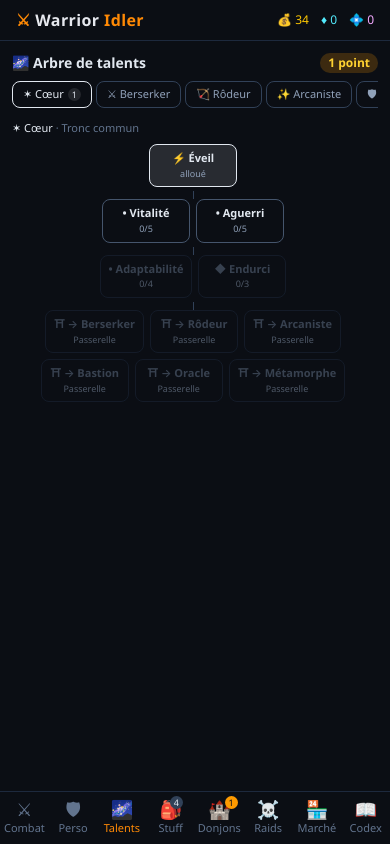
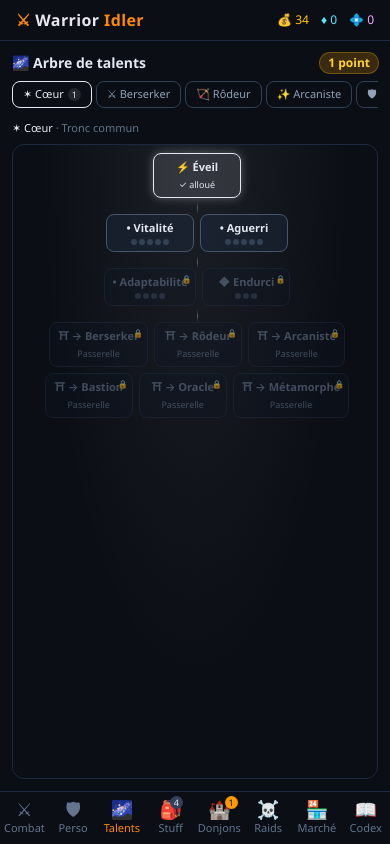
Before and after one commit to Maxilyas/WarriorIdler, a React (Vite) app: page / in a window 390 px wide. Both pictures are taken after a click on the button "🌌 Talents". Built offline with nearby package versions, Linux system fonts and the light colour scheme.

Commit message:
Warrior Idler v0.14 -- Ajout de talents en deux temps pour mobile + refonte du design (arbres de talents

```diff
--- a/src/components/TalentTree.tsx
+++ b/src/components/TalentTree.tsx
@@ -19,18 +19,29 @@ export function TalentTree() {
   const setActiveChar = useGame((s) => s.setActiveChar)
   const char = characters[activeChar] ?? characters[0]
   const [cid, setCid] = useState<ConstellationId>('coeur')
+  const [selected, setSelected] = useState<string | null>(null)
   if (!char) return null
 
   const meta = CONSTELLATIONS[cid]
   const nodes = talentsByConstellation(cid)
   const tiers = [...new Set(nodes.map((n) => n.tier))].sort((a, b) => a - b)
+  const selectedNode = selected ? nodes.find((n) => n.id === selected) ?? null : null
+
+  const switchCid = (id: ConstellationId) => { setCid(id); setSelected(null) }
 
   return (
     <div className="flex h-full flex-col">
       {/* En-tête : roster + points */}
       <div className="mb-2 flex items-center justify-between gap-2">
         <div className="text-sm font-semibold text-slate-200">🌌 Arbre de talents</div>
-        <span className="rounded-full bg-amber-500/20 px-2 py-0.5 text-xs font-semibold text-amber-300">
+        <span
+          className={
+            'rounded-full px-2 py-0.5 text-xs font-semibold ' +
+            (char.talentPoints > 0
+              ? 'bg-amber-500/20 text-amber-300 ring-1 ring-amber-400/40'
+              : 'bg-slate-800 text-slate-500')
+          }
+        >
           {char.talentPoints} point{char.talentPoints > 1 ? 's' : ''}
         </span>
       </div>
@@ -40,7 +51,7 @@ export function TalentTree() {
           {characters.map((c, i) => (
             <button
               key={c.id}
-              onClick={() => setActiveChar(i)}
+              onClick={() => { setActiveChar(i); setSelected(null) }}
               className={
                 'flex-1 truncate rounded px-2 py-1 text-[11px] font-medium ' +
                 (i === activeChar ? 'bg-orange-500/20 text-orange-200' : 'bg-slate-800 text-slate-400')
@@ -61,7 +72,7 @@ export function TalentTree() {
           return (
             <button
               key={id}
-              onClick={() => setCid(id)}
+              onClick={() => switchCid(id)}
               className={'shrink-0 rounded-lg border px-2.5 py-1 text-[11px] font-medium transition-colors ' + (active ? 'border-current' : m.archetype ? 'border-amber-700/50 text-slate-300 hover:border-amber-500' : 'border-slate-700 text-slate-400 hover:border-slate-500')}
               style={active ? { color: m.color } : undefined}
             >
@@ -78,14 +89,28 @@ export function TalentTree() {
       </div>
 
       {/* Constellation : nœuds par tier (lignes), reliés visuellement */}
-      <div className="min-h-0 flex-1 overflow-y-auto pr-1">
+      <div
+        className="min-h-0 flex-1 overflow-y-auto rounded-xl border border-slate-800 p-2 pr-1"
+        style={{ background: `radial-gradient(ellipse at 50% 0%, ${meta.color}14, transparent 60%)` }}
+      >
         <div className="space-y-1">
           {tiers.map((tier, ti) => (
             <div key={tier}>
-              {ti > 0 && <div className="mx-auto h-2 w-px bg-slate-700" />}
+              {ti > 0 && (
+                <div
+                  className="mx-auto h-3 w-px"
+                  style={{ background: `linear-gradient(to bottom, transparent, ${meta.color}55, transparent)` }}
+                />
+              )}
               <div className="flex flex-wrap justify-center gap-1.5">
                 {nodes.filter((n) => n.tier === tier).map((node) => (
-                  <NodeChip key={node.id} node={node} char={char} />
+                  <NodeChip
+                    key={node.id}
+                    node={node}
+                    char={char}
+                    selected={selected === node.id}
+                    onSelect={() => setSelected(node.id)}
+                  />
                 ))}
               </div>
             </div>
@@ -93,47 +118,133 @@ export function TalentTree() {
         </div>
       </div>
 
+      {/* Panneau de détail : prévisualiser AVANT de dépenser (confort mobile) */}
+      {selectedNode && (
+        <NodeDetail node={selectedNode} char={char} onClose={() => setSelected(null)} />
+      )}
+
       <RespecBar char={char} />
     </div>
   )
 }
 
-function NodeChip({ node, char }: { node: TalentNode; char: { talents: Record<string, number>; talentPoints: number } }) {
-  const allocateTalent = useGame((s) => s.allocateTalent)
+function NodeChip({
+  node, char, selected, onSelect,
+}: {
+  node: TalentNode
+  char: { talents: Record<string, number>; talentPoints: number }
+  selected: boolean
+  onSelect: () => void
+}) {
   const rank = char.talents[node.id] ?? 0
-  const can = canAllocate(node, char.talents, char.talentPoints)
   const reachable = isReachable(node, char.talents)
   const allocated = rank > 0
+  const maxed = rank >= node.maxRank
   const meta = CONSTELLATIONS[node.constellation]
-
-  const reqNames = (node.requires ?? []).map((r) => getTalent(r)?.name).filter(Boolean).join(', ')
-  const powerName = node.unlockPower ? getPower(node.unlockPower)?.name : null
-  const title = `${KIND_LABEL[node.kind]} — ${node.description}`
-    + (powerName ? `\nDébloque : ${powerName}` : '')
-    + (reqNames && !reachable ? `\nRequiert : ${reqNames}` : '')
+  const emphatic = node.kind === 'keystone' || node.kind === 'ability' || node.kind === 'gateway'
+  const color = allocated || reachable ? meta.color : '#64748b'
 
   return (
     <button
-      onClick={() => allocateTalent(node.id)}
-      disabled={!can}
-      title={title}
+      onClick={onSelect}
       className={
-        'flex min-w-[88px] max-w-[150px] flex-col items-center gap-0.5 rounded-lg border px-2 py-1.5 text-center transition-colors ' +
+        'relative flex min-w-[88px] max-w-[150px] flex-col items-center gap-1 rounded-lg border px-2 py-1.5 text-center transition-all ' +
         (allocated
           ? 'border-transparent'
           : reachable
-            ? 'border-slate-600 hover:bg-white/5'
-            : 'border-slate-800 opacity-50')
+            ? 'border-slate-600 bg-slate-800/50 hover:bg-white/5'
+            : 'border-slate-800 bg-slate-900/40 opacity-60') +
+        (selected ? ' -translate-y-px scale-[1.03]' : '')
       }
-      style={allocated ? { background: meta.color + '22', borderColor: meta.color } : undefined}
+      style={{
+        ...(allocated ? { background: meta.color + '1f', borderColor: meta.color } : {}),
+        ...(selected ? { boxShadow: `0 0 0 2px ${color}, 0 0 12px ${color}66` } : {}),
+        ...(allocated && emphatic && !selected ? { boxShadow: `0 0 10px ${meta.color}55` } : {}),
+      }}
     >
-      <span className="text-[11px] font-semibold leading-tight" style={{ color: allocated || reachable ? meta.color : '#64748b' }}>
+      {!reachable && <span className="absolute right-1 top-1 text-[8px] text-slate-600">🔒</span>}
+      <span className="text-[11px] font-semibold leading-tight" style={{ color }}>
         {KIND_ICON[node.kind]} {node.name}
       </span>
-      <span className="text-[9px] tabular-nums text-slate-400">
-        {node.maxRank > 1 ? `${rank}/${node.maxRank}` : allocated ? 'alloué' : KIND_LABEL[node.kind]}
-      </span>
+      {node.maxRank > 1 ? (
+        <span className="flex items-center gap-0.5">
+          {Array.from({ length: node.maxRank }).map((_, i) => (
+            <span
+              key={i}
+              className="h-1.5 w-1.5 rounded-full"
+              style={{ background: i < rank ? meta.color : '#334155' }}
+            />
+          ))}
+        </span>
+      ) : (
+        <span className="text-[9px] tabular-nums" style={{ color: allocated ? meta.color : '#64748b' }}>
+          {allocated ? '✓ alloué' : maxed ? '—' : KIND_LABEL[node.kind]}
+        </span>
+      )}
     </button>
+  )
+}
+
+function NodeDetail({
+  node, char, onClose,
+}: {
+  node: TalentNode
+  char: { talents: Record<string, number>; talentPoints: number }
+  onClose: () => void
+}) {
+  const allocateTalent = useGame((s) => s.allocateTalent)
+  const rank = char.talents[node.id] ?? 0
+  const reachable = isReachable(node, char.talents)
+  const maxed = rank >= node.maxRank
+  const can = canAllocate(node, char.talents, char.talentPoints)
+  const meta = CONSTELLATIONS[node.constellation]
+  const powerName = node.unlockPower ? getPower(node.unlockPower)?.name : null
+  const reqNames = (node.requires ?? []).map((r) => getTalent(r)?.name).filter(Boolean).join(', ')
+
+  let btnLabel: string
+  if (maxed) btnLabel = `✓ Rang maximum (${rank}/${node.maxRank})`
+  else if (!reachable) btnLabel = '🔒 Prérequis manquant'
+  else if (char.talentPoints <= 0) btnLabel = 'Aucun point disponible'
+  else btnLabel = node.maxRank > 1 ? `Allouer 1 point  (${rank} → ${rank + 1}/${node.maxRank})` : 'Allouer 1 point'
+
+  return (
+    <div
+      className="mt-2 rounded-xl border p-3"
+      style={{ borderColor: meta.color + '88', background: `linear-gradient(to bottom, ${meta.color}14, rgba(15,23,42,0.6))` }}
+    >
+      <div className="mb-1 flex items-start justify-between gap-2">
+        <div className="flex items-center gap-1.5">
+          <span className="text-sm font-bold" style={{ color: meta.color }}>
+            {KIND_ICON[node.kind]} {node.name}
+          </span>
+          <span
+            className="rounded-full px-1.5 py-0.5 text-[9px] font-semibold uppercase tracking-wide"
+            style={{ background: meta.color + '22', color: meta.color }}
+          >
+            {KIND_LABEL[node.kind]}
+          </span>
+        </div>
+        <button onClick={onClose} className="shrink-0 text-xs text-slate-500 hover:text-slate-300" aria-label="Fermer">✕</button>
+      </div>
+
+      <p className="mb-2 text-[11px] leading-snug text-slate-300">{node.description}</p>
+
+      {powerName && (
+        <p className="mb-1 text-[10px] text-emerald-300">⚡ Débloque : {powerName}</p>
+      )}
+      {reqNames && !reachable && (
+        <p className="mb-1 text-[10px] text-rose-300">🔒 Requiert : {reqNames}</p>
+      )}
+
+      <button
+        onClick={() => allocateTalent(node.id)}
+        disabled={!can}
+        className="mt-1 w-full rounded-lg py-2 text-xs font-bold transition-colors disabled:bg-slate-800 disabled:text-slate-500"
+        style={can ? { background: meta.color, color: '#0b1120' } : undefined}
+      >
+        {btnLabel}
+      </button>
+    </div>
   )
 }
 
```
